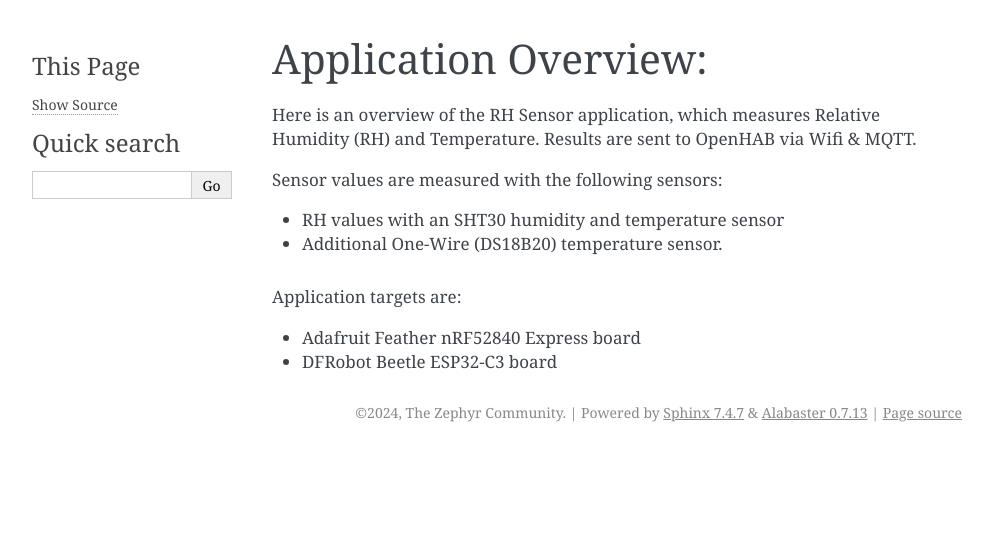
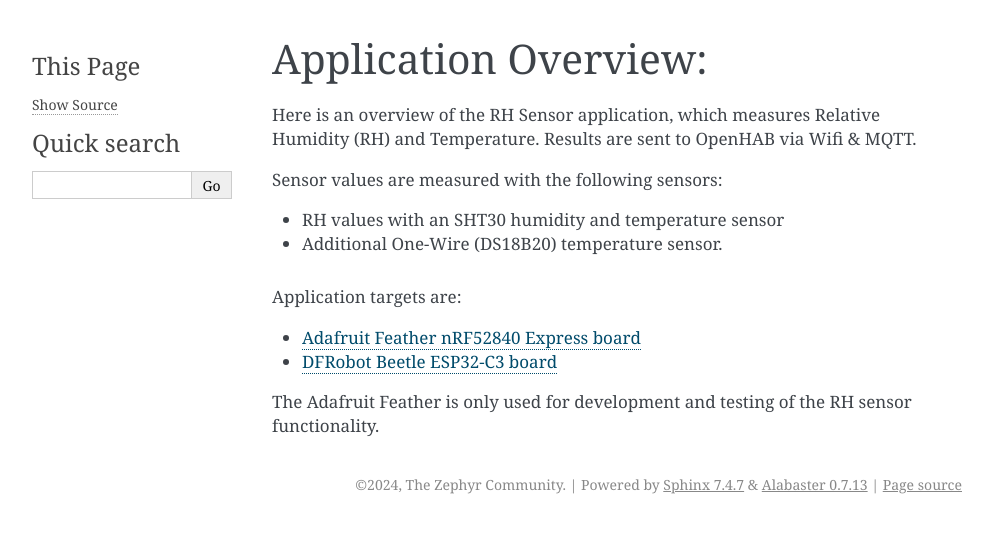
Before and after one commit to Dooleweerdt/rh_sensor, a Sphinx documentation site: the page built from doc/app_overview.rst, in a window 1280 px wide. Shown: the top 533 px of the page, without its empty margins (148-1140 px from the left). Built offline with Sphinx 7.4.7, drawn with Linux system fonts in a browser that asks for light colours.

Commit message:
Added links

```diff
--- a/doc/app_overview.rst
+++ b/doc/app_overview.rst
@@ -17,5 +17,6 @@
 
 Application targets are:
 
-* Adafruit Feather nRF52840 Express board
-* DFRobot Beetle ESP32-C3 board
+* `Adafruit Feather nRF52840 Express board <https://www.adafruit.com/product/4062>`_
+* `DFRobot Beetle ESP32-C3 board <https://www.dfrobot.com/product-2566.html>`_
+The Adafruit Feather is only used for development and testing of the RH sensor functionality.
```
